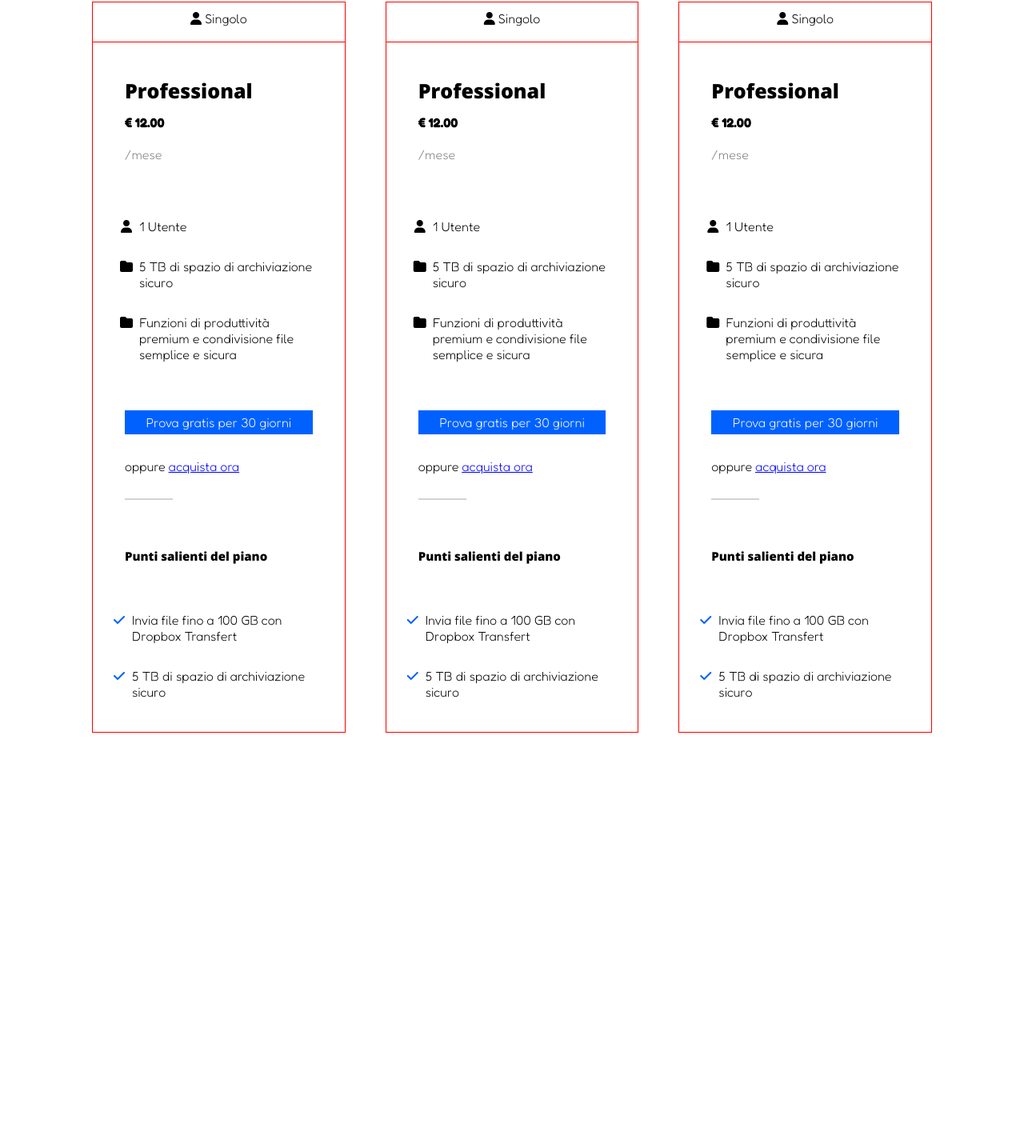
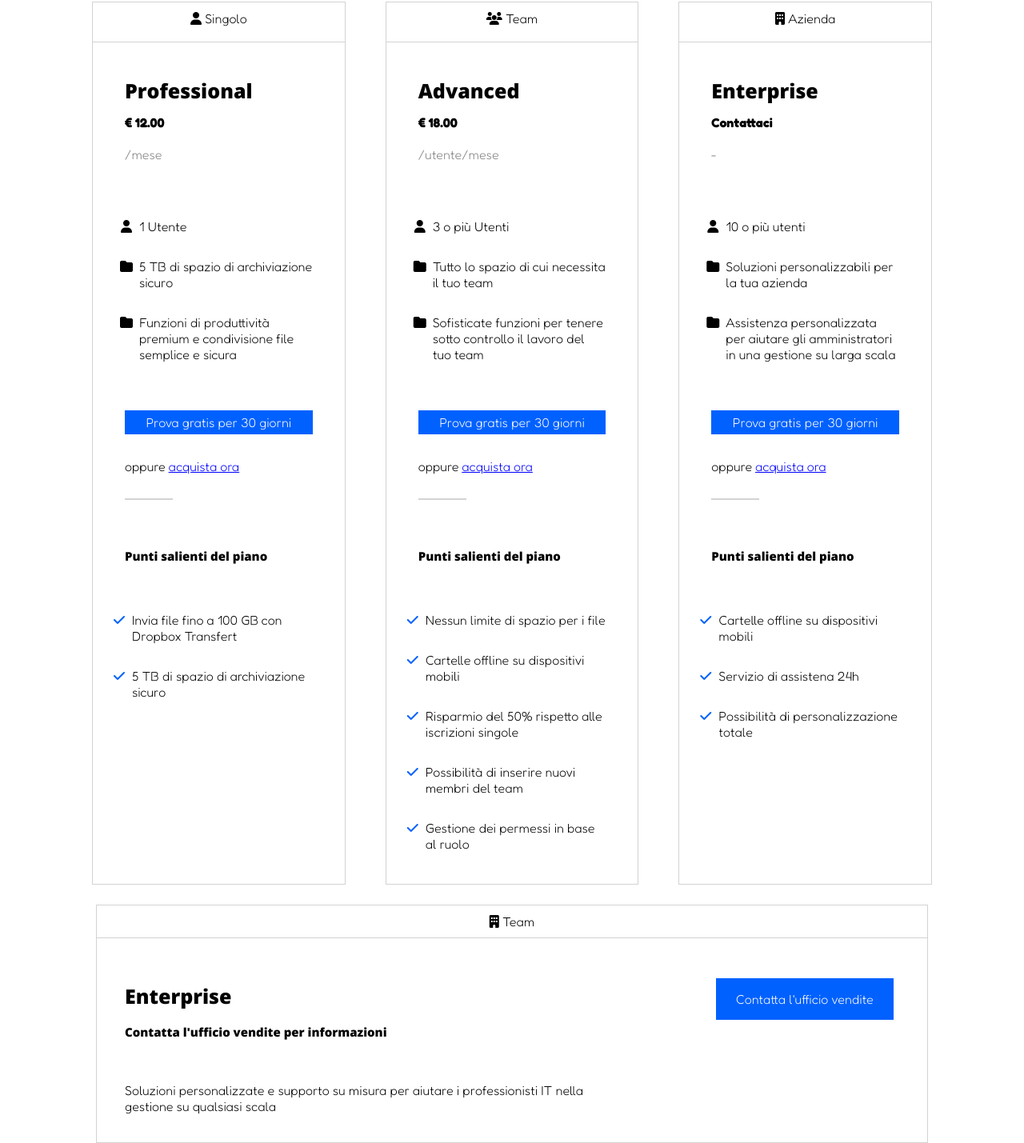
Before and after one commit to andreathepa/htmlcss-dropbox, a plain HTML site: page index.html in a window 1280 px wide. Shown: the part 1220-2649 px from the top of the page at 80% size. Before the commit the page ends 2161 px from the top, so only its background shows below. Drawn offline with nearby package versions, Linux system fonts and the light colour scheme; a web font is replaced by a local one.

Commit message:
ENTERPRISE SECTION DONE

```diff
--- a/css/style.css
+++ b/css/style.css
@@ -6,7 +6,7 @@
 
 body{
     font-family: 'Fredoka', sans-serif;
-    font-size: 18px;
+    font-size: 16px;
 }
 
 h3{
@@ -38,6 +38,7 @@ header{
     top: 0;
     left: 0;
     width: 100%;
+    font-size: 18px;
 }
 
 #logo{
@@ -193,7 +194,7 @@ ul{
 }
 
 .colonna{
-    border: 1px solid red;
+    border: 1px solid lightgrey;
     width: calc(100% / 3 - 20px);
     margin: 25px;
 }
@@ -204,7 +205,7 @@ ul{
 
 /* COL TITLE */
 .col-title{
-    border-bottom: 1px solid red;
+    border-bottom: 1px solid lightgray;
     height: 50px;
     width: 100%;
     text-align: center;
@@ -257,3 +258,60 @@ ul{
 li:not(:last-child) {
     margin-bottom: 30px;
 }
+
+/* END SECOND CONTAINER */
+
+/* THIRD CONTAINER */
+
+.container-third{
+    max-width: 1040px;
+    margin: 0 auto;
+}
+
+.col-100{
+    border: 1px solid lightgrey;
+    width: 100%;
+    text-align: center;
+    padding: 10px;
+}
+
+.sub{
+    border-top: none;
+}
+
+.sub-row{
+    display: flex;
+    justify-content: flex-start;
+}
+
+.sub-col-left{
+    width: 60%;
+    text-align: left;
+    margin-left: 25px;
+    margin-bottom: 25px;
+}
+
+.title-team{
+    margin: 40px 0px 40px 0px;
+    line-height: 45px;
+}
+
+.sub-col-right{
+    width: 40%;
+    text-align: right;
+}
+
+.ufficio-vendite{
+    background-color: #0061FF;
+    padding: 16px;
+    margin-top: 40px;
+    width: 222px;
+    text-align: center;
+    margin-left: 143px;
+    color: white;
+}
+
+.uff-vendite{
+    color: white;
+    text-decoration: none;
+}
--- a/index.html
+++ b/index.html
@@ -64,6 +64,7 @@
         <!--SECTION BUSINESS  -->
 
                 <div class="section-business">
+
                     <div class="container-first">
                         <div class="row-bus">
                             <div class="col-business">
@@ -119,21 +120,21 @@
                             <div class="colonna">
                                 <div class="riga">
                                     <div class="col-title">
-                                        <i class="fa-solid fa-user" style="color: #000000;"></i> <span>Singolo</span>
+                                        <i class="fa-solid fa-users" style="color: #000000;"></i> <span>Team</span>
                                     </div>
                                 </div>
                                 <div class="riga">
                                     <div class="col-sub">
                                         <div class="plan">
-                                            <h4>Professional</h4>
-                                            <p><strong>&#8364; 12.00</strong></p>
-                                            <p class="greytext">/mese</p>
+                                            <h4>Advanced</h4>
+                                            <p><strong>&#8364; 18.00</strong></p>
+                                            <p class="greytext">/utente/mese</p>
                                         </div>
                                         <div class="fa-ul">
                                             <ol class="fa-ul">
-                                                <li><span class="fa-li"><i class="fa-solid fa-user" style="color: #000000;"></i></span>1 Utente</li>
-                                                <li><span class="fa-li"><i class="fa-solid fa-folder" style="color: #000000;"></i></span>5 TB di spazio di archiviazione sicuro</li>
-                                                <li><span class="fa-li"><i class="fa-solid fa-folder" style="color: #000000;"></i></span>Funzioni di produttività premium e condivisione file semplice e sicura</li>
+                                                <li><span class="fa-li"><i class="fa-solid fa-user" style="color: #000000;"></i></span>3 o più Utenti</li>
+                                                <li><span class="fa-li"><i class="fa-solid fa-folder" style="color: #000000;"></i></span>Tutto lo spazio di cui necessita il tuo team</li>
+                                                <li><span class="fa-li"><i class="fa-solid fa-folder" style="color: #000000;"></i></span>Sofisticate funzioni per tenere sotto controllo il lavoro del tuo team</li>
                                             </ol>
                                         </div>
                                         <div class="separator">
@@ -145,8 +146,11 @@
                                             <h5>Punti salienti del piano</h5>
                                             <ol class="fa-ul">
                                                 <li></li>
-                                                <li><span class="fa-li"><i class="fa-solid fa-check" style="color: #0061FF;"></i></span>Invia file fino a 100 GB con Dropbox Transfert</li>
-                                                <li><span class="fa-li"><i class="fa-solid fa-check" style="color: #0061FF;"></i></span>5 TB di spazio di archiviazione sicuro</li>
+                                                <li><span class="fa-li"><i class="fa-solid fa-check" style="color: #0061FF;"></i></span>Nessun limite di spazio per i file</li>
+                                                <li><span class="fa-li"><i class="fa-solid fa-check" style="color: #0061FF;"></i></span>Cartelle offline su dispositivi mobili</li>
+                                                <li><span class="fa-li"><i class="fa-solid fa-check" style="color: #0061FF;"></i></span>Risparmio del 50% rispetto alle iscrizioni singole</li>
+                                                <li><span class="fa-li"><i class="fa-solid fa-check" style="color: #0061FF;"></i></span>Possibilità di inserire nuovi membri del team</li>
+                                                <li><span class="fa-li"><i class="fa-solid fa-check" style="color: #0061FF;"></i></span>Gestione dei permessi in base al ruolo</li>
                                             </ol>
                                         </div>
                                     </div>
@@ -155,21 +159,21 @@
                             <div class="colonna">
                                 <div class="riga">
                                     <div class="col-title">
-                                        <i class="fa-solid fa-user" style="color: #000000;"></i> <span>Singolo</span>
+                                        <i class="fa-solid fa-building"></i> <span>Azienda</span>
                                     </div>
                                 </div>
                                 <div class="riga">
                                     <div class="col-sub">
                                         <div class="plan">
-                                            <h4>Professional</h4>
-                                            <p><strong>&#8364; 12.00</strong></p>
-                                            <p class="greytext">/mese</p>
+                                            <h4>Enterprise</h4>
+                                            <p><strong>Contattaci</strong></p>
+                                            <p class="greytext">-</p>
                                         </div>
                                         <div class="fa-ul">
                                             <ol class="fa-ul">
-                                                <li><span class="fa-li"><i class="fa-solid fa-user" style="color: #000000;"></i></span>1 Utente</li>
-                                                <li><span class="fa-li"><i class="fa-solid fa-folder" style="color: #000000;"></i></span>5 TB di spazio di archiviazione sicuro</li>
-                                                <li><span class="fa-li"><i class="fa-solid fa-folder" style="color: #000000;"></i></span>Funzioni di produttività premium e condivisione file semplice e sicura</li>
+                                                <li><span class="fa-li"><i class="fa-solid fa-user" style="color: #000000;"></i></span>10 o più utenti</li>
+                                                <li><span class="fa-li"><i class="fa-solid fa-folder" style="color: #000000;"></i></span>Soluzioni personalizzabili per la tua azienda</li>
+                                                <li><span class="fa-li"><i class="fa-solid fa-folder" style="color: #000000;"></i></span>Assistenza personalizzata per aiutare gli amministratori in una gestione su larga scala</li>
                                             </ol>
                                         </div>
                                         <div class="separator">
@@ -181,8 +185,9 @@
                                             <h5>Punti salienti del piano</h5>
                                             <ol class="fa-ul">
                                                 <li></li>
-                                                <li><span class="fa-li"><i class="fa-solid fa-check" style="color: #0061FF;"></i></span>Invia file fino a 100 GB con Dropbox Transfert</li>
-                                                <li><span class="fa-li"><i class="fa-solid fa-check" style="color: #0061FF;"></i></span>5 TB di spazio di archiviazione sicuro</li>
+                                                <li><span class="fa-li"><i class="fa-solid fa-check" style="color: #0061FF;"></i></span>Cartelle offline su dispositivi mobili</li>
+                                                <li><span class="fa-li"><i class="fa-solid fa-check" style="color: #0061FF;"></i></span>Servizio di assistena 24h</li>
+                                                <li><span class="fa-li"><i class="fa-solid fa-check" style="color: #0061FF;"></i></span>Possibilità di personalizzazione totale</li>
                                             </ol>
                                         </div>
                                     </div>
@@ -190,6 +195,35 @@
                             </div>
                         </div>
                     </div>
+
+                    <div class="container-third">
+                        <div class="riga">
+                            <div class="col-100">
+                                <i class="fa-sharp fa-solid fa-building" style="color: #000000;"></i> Team
+                            </div>
+                        </div>
+                        <div class="riga">
+                            <div class="col-100 sub">
+                                <div class="sub-row">
+                                    <div class="sub-col-left">
+                                        <div class="title-team">
+                                            <h4>Enterprise</h4>
+                                            <h5>Contatta l'ufficio vendite per informazioni</h5>
+                                        </div>
+                                        <div class="text-team">
+                                            <p>Soluzioni personalizzate e supporto su misura per aiutare i professionisti IT nella gestione su qualsiasi scala</p>
+                                        </div>
+                                    </div>
+                                    <div class="sub-col-right">
+                                        <div class="ufficio-vendite">
+                                            <a href="" class="uff-vendite">Contatta l'ufficio vendite</a>
+                                        </div>
+                                    </div>
+                                </div>
+                            </div>
+                        </div>
+                    </div>
+
                 </div>
 
             </main>
```
